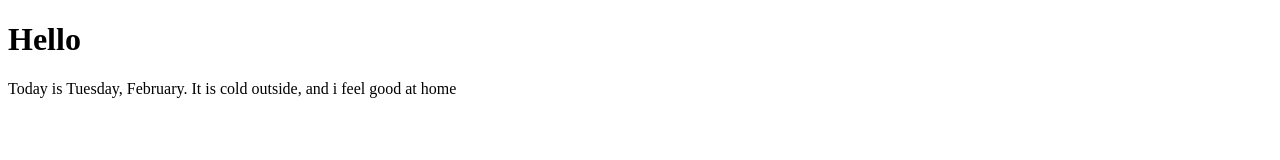
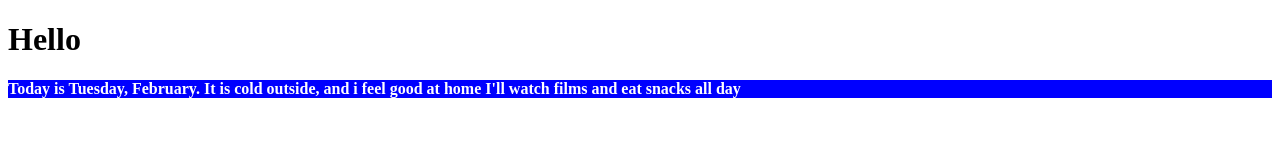
Before and after one commit to nuggetslover/git-basics, a plain HTML site: page src/index.html in a window 1280 px wide. Drawn offline with Linux system fonts and the light colour scheme.

Commit message:
new feelings and styles

```diff
--- a/src/index.html
+++ b/src/index.html
@@ -9,7 +9,8 @@
 <div class="container">
     <div class="main">
         <h1>Hello</h1>
-        <p>Today is Tuesday, February. It is cold outside, and i feel good at home</p>
+        <p class="feelings">Today is Tuesday, February. It is cold outside, and i feel good at home
+        I'll watch films and eat snacks all day</p>
     </div>
 </div>
 </body>
--- a/src/styles.css
+++ b/src/styles.css
@@ -3,3 +3,9 @@ font-family: 'Open Sans'
 font-size: 24px;
 color: #000;
 }
+
+.feelings {
+background-color: blue;
+color: #fff;
+font-weight: 600;
+}
```
